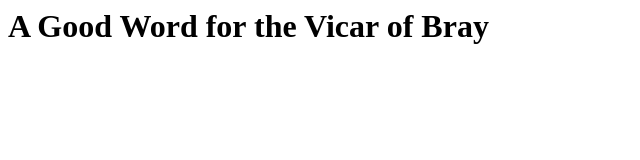
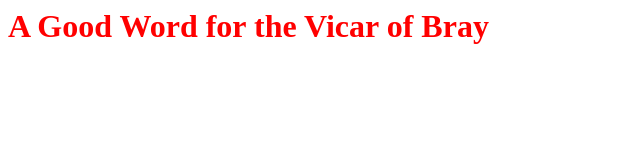
Before and after one commit to htahm1/vicar-one, a plain HTML site: page index.html in a window 1280 px wide. Shown: the whole page, without its empty margins (0-640 px from the left). Drawn offline with Linux system fonts and the light colour scheme.

Commit message:
add css to the project

```diff
--- a/index.html
+++ b/index.html
@@ -1,3 +1,13 @@
-<h1> A Good Word for the Vicar of Bray</h1>
+<html>
+
+<head>
+	<link type="text/css" rel="stylesheet" href="./puzi.css">
+</head>
+
+<body>
+
+	<h1> A Good Word for the Vicar of Bray</h1>
 
 <!--lam nig-->
+</body>
+</html>
--- /dev/null
+++ b/puzi.css
@@ -0,0 +1,3 @@
+h1 {
+	color: red;
+}
```
